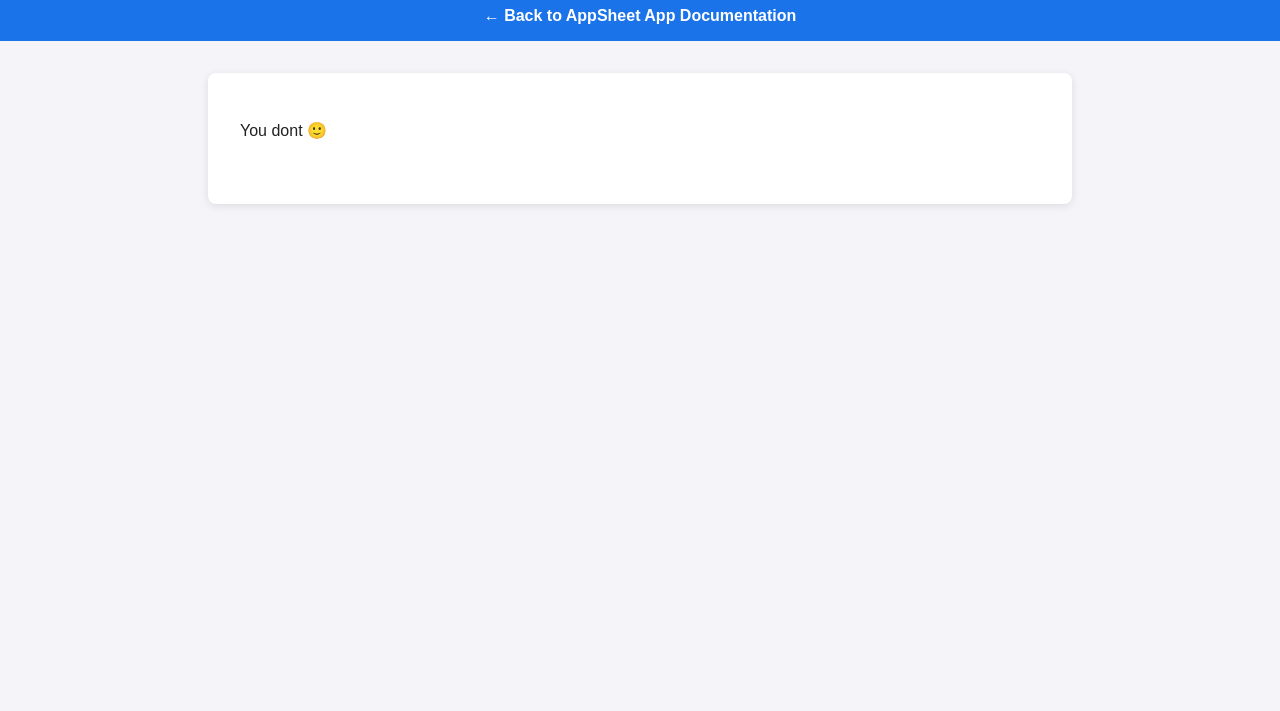
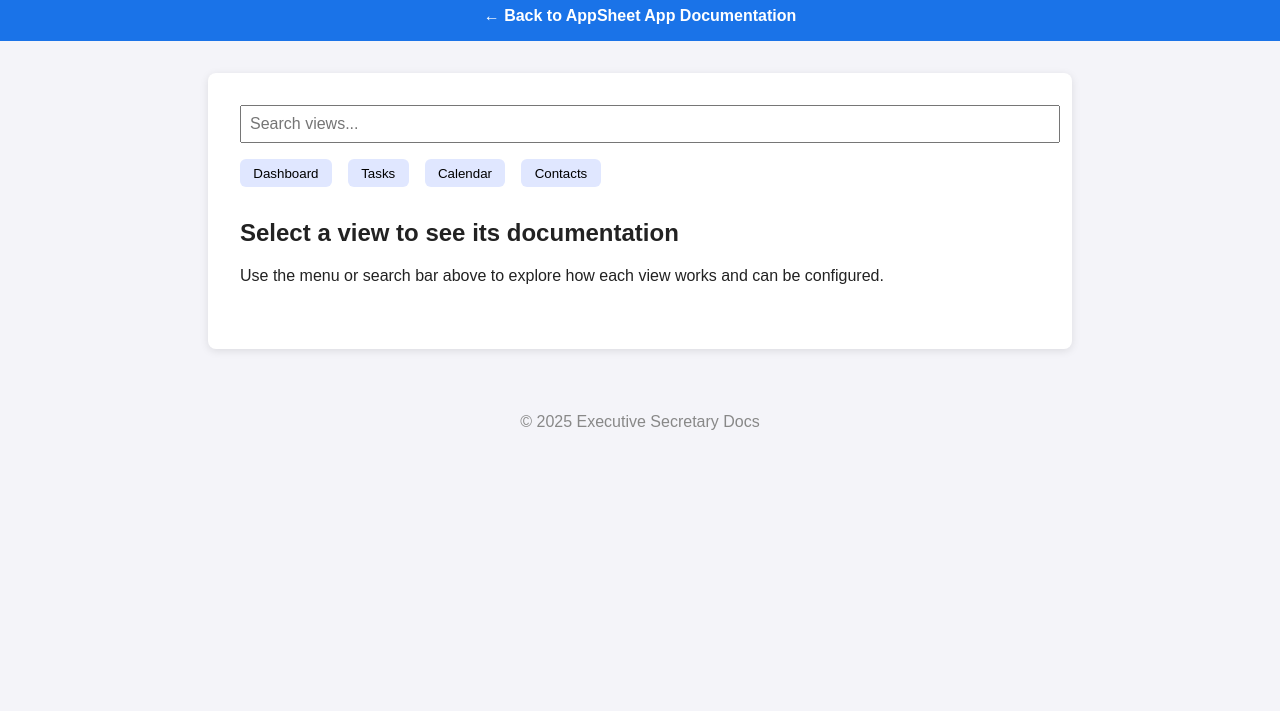
Before and after one commit to dr-santiago/ExecutiveSecretary, a plain HTML site: page faq-customization.html in a window 1280 px wide. Shown: the part 89-800 px from the top of the page. Drawn offline with Linux system fonts and the light colour scheme.

Commit message:
customization page

```diff
--- /dev/null
+++ b/customization.js
@@ -0,0 +1,48 @@
+const views = [
+  {
+    name: "Dashboard",
+    description: "Displays an overview of tasks, messages, and calendar events."
+  },
+  {
+    name: "Tasks",
+    description: "Manages task assignments, due dates, and status updates."
+  },
+  {
+    name: "Calendar",
+    description: "Shows scheduled meetings and events in calendar format."
+  },
+  {
+    name: "Contacts",
+    description: "Lists all team contacts and communication preferences."
+  }
+];
+
+const searchInput = document.getElementById("search");
+const viewMenu = document.getElementById("view-menu");
+const viewDetails = document.getElementById("view-details");
+
+function renderMenu(filteredViews = views) {
+  viewMenu.innerHTML = "";
+  filteredViews.forEach(view => {
+    const btn = document.createElement("button");
+    btn.textContent = view.name;
+    btn.onclick = () => showDetails(view);
+    viewMenu.appendChild(btn);
+  });
+}
+
+function showDetails(view) {
+  viewDetails.innerHTML = `
+    <h2>${view.name}</h2>
+    <p>${view.description}</p>
+  `;
+}
+
+searchInput.addEventListener("input", () => {
+  const keyword = searchInput.value.toLowerCase();
+  const filtered = views.filter(view => view.name.toLowerCase().includes(keyword));
+  renderMenu(filtered);
+});
+
+// Initial render
+renderMenu();
--- a/faq-customization.html
+++ b/faq-customization.html
@@ -2,20 +2,34 @@
 <html lang="en">
 <head>
   <meta charset="UTF-8">
-  <!-- <title>How to Log In - FAQ</title> -->
+  <title>Customize the App - FAQ</title>
   <link rel="stylesheet" href="style.css">
 </head>
 <body>
   <header>
-    <h1>How do I customize the app?</h1>
+    <h1>Customize the App</h1>
     <nav>
       <a href="index.html">← Back to AppSheet App Documentation</a>
     </nav>
   </header>
+
   <main>
-    <section>
-      <p>You dont 🙂</p>
+    <input type="text" id="search" placeholder="Search views..." />
+
+    <div id="view-menu">
+      <!-- View items will be added dynamically -->
+    </div>
+
+    <section id="view-details">
+      <h2>Select a view to see its documentation</h2>
+      <p>Use the menu or search bar above to explore how each view works and can be configured.</p>
     </section>
   </main>
+
+  <footer>
+    <p>© 2025 Executive Secretary Docs</p>
+  </footer>
+
+  <script src="customization.js"></script>
 </body>
 </html>
--- a/style.css
+++ b/style.css
@@ -46,3 +46,29 @@ footer {
   margin: 2em 0 0 0;
   padding: 1em 0;
 }
+
+#search {
+  width: 100%;
+  padding: 0.5em;
+  margin-bottom: 1em;
+  font-size: 1em;
+}
+
+#view-menu {
+  display: flex;
+  flex-wrap: wrap;
+  gap: 1em;
+  margin-bottom: 2em;
+}
+
+#view-menu button {
+  padding: 0.5em 1em;
+  background-color: #e0e7ff;
+  border: none;
+  border-radius: 6px;
+  cursor: pointer;
+}
+
+#view-menu button:hover {
+  background-color: #c7d2fe;
+}
```
